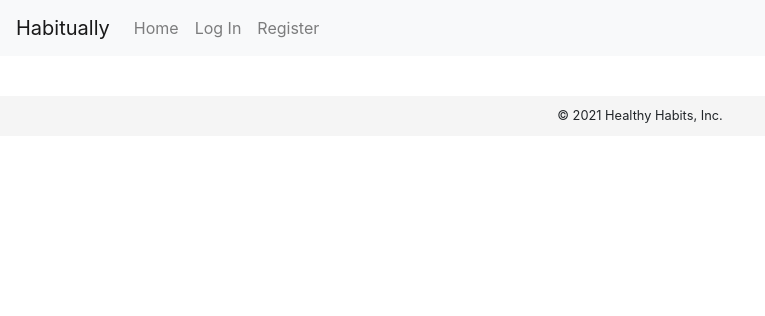
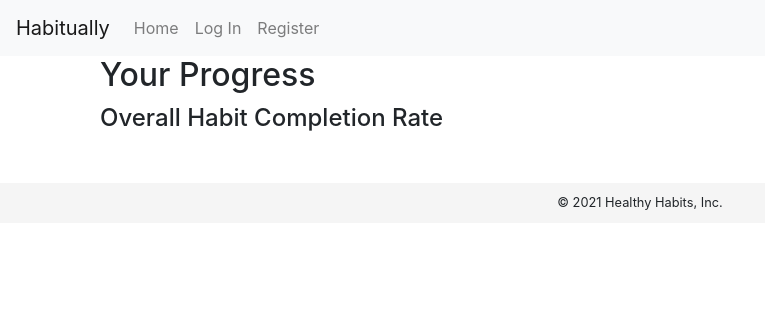
Before and after one commit to sophiapobre/Habitually-App, a Django app: template habitually/templates/habitually/index.html in a window 1280 px wide. Shown: the top 316 px of the page, without its empty margins (0-765 px from the left). Run offline with Django 3.2, Linux system fonts and the light colour scheme; the template is opened without the code that fills it, so the values that code supplies are empty; some libraries are stand-ins or nearby versions.

Commit message:
Added profile container and modal to select habits

```diff
--- a/habitually/templates/habitually/index.html
+++ b/habitually/templates/habitually/index.html
@@ -2,14 +2,63 @@
 {% load static %}
 
 {% block body %}
-    <span class="test"></span>
     <div class="container">
-
+        <div class="container" id="profile-container">
+            <h2>Your Progress</h2>
+            <h4>Overall Habit Completion Rate</h4>
+            <div id="overall-completion-rate-chart"></div>
+        </div>
+        <div class="container" id="weekly-view-container">
             {# Check if user is signed in #}
             {% if user.is_authenticated %}
+                <!-- Container for buttons to add and select habits -->
+                <div class="add-habit-button-container">
+                    <button class="btn btn-dark" id="select-habit-button" onclick="openModal();">SELECT HABITS</button>
+                    <button class="btn btn-dark" id="plus-button">ADD HABIT +</button>
+                </div>
+
+                <!-- Modal to select habit -->
+                <div class="modal fade" id="exampleModalCenter" tabindex="-1" role="dialog" aria-labelledby="exampleModalCenterTitle" aria-hidden="true">
+                    <div class="modal-dialog modal-dialog-centered" role="document">
+                        <div class="modal-content">
+                            <div class="modal-header">
+                                <h5 class="modal-title" id="exampleModalLongTitle">Suggested Habits</h5>
+                                <button type="button" class="close" aria-label="Close" onclick="closeModal();">
+                                <span aria-hidden="true">×</span>
+                                </button>
+                            </div>
+
+                            <!-- Form for adding suggested habits -->
+                            <form action="{% url 'add_suggested_habits' %}" method="POST">
+                                {% csrf_token %}
+                                <div class="modal-body">
+                                    {% if suggested_habits|length > 0 %}
+                                        {% for habit in suggested_habits %}
+                                            <div class="form-check">
+                                                <label>
+                                                    <input class="form-check-input" type="checkbox" name="habit" value="{{ habit }}">
+                                                    {{ habit }}
+                                                </label>
+                                            </div>
+                                        {% endfor %}
+                                    {% else %}
+                                        You've already added all our suggestions! How about adding new habits of your own?
+                                    {% endif %}
+                                </div>
+                                <div class="modal-footer">
+                                    <button type="button" class="btn btn-secondary" onclick="closeModal();">Close</button>
+                                    {% if suggested_habits|length > 0 %}
+                                        <input type="submit" class="btn btn-dark" value="Add">
+                                    {% endif %}
+                                </div>
+                            </form>
+                        </div>
+                    </div>
+                </div>
+                <div class="modal-backdrop fade show" id="backdrop" style="display: none;"></div>
 
                 <!-- Form to add a new habit -->
-            <div class="form-container">
+                <div class="form-container" id="form-container">
                     <h4>Add Habit</h4>
                     <form action="{% url 'add_habit' %}" method="POST">
                         {% csrf_token %}
@@ -18,7 +67,8 @@
                             <label>What habit do you want to form?</label>
 
                             <!-- Textarea for habit name input -->
-                        <textarea class="form-control" id="new-habit-textarea" name="habit" rows="1" maxlength="50" required></textarea>
+                            <textarea class="form-control" id="new-habit-textarea" name="habit" rows="1" cols="5" maxlength="30" required></textarea>
+
 
                             <!-- Error message when user tries to add habit that already exists -->
                             <span class="error-message">{{ message }}</span>
@@ -44,7 +94,7 @@
                 </div>
 
                 {# Display weekly calendar view if user has added habits #}
-            {% if habits|length != 0 %}
+                {% if user_habits|length != 0 %}
                     <!-- Dropdown button to filter by category -->
                     <div class="btn-group" role="group">
                         <button id="btnGroupDrop1" type="button" class="btn btn-dark dropdown-toggle category-dropdown-button" data-toggle="dropdown" aria-haspopup="true" aria-expanded="false">
@@ -75,7 +125,7 @@
 
                         <!-- Display habit names and checkboxes -->
                         <div class="habit-grid">
-                        {% for habit in habits %}
+                            {% for habit in user_habits %}
                                 <div class="habit {{ habit.category }} habit-{{ habit.id }}" data-doer="{{ user.username }}" data-habit="{{ habit.id }}">{{ habit }}</div>
                                 {% for key in column_keys %}
                                     <div class="checkbox {{ habit.category }} habit-{{ habit.id }}">
@@ -91,4 +141,5 @@
                 {% endif %}
             {% endif %}
         </div>
+    </div>
 {% endblock %}
```
Lines whose indentation alone changed are shown as unchanged.
